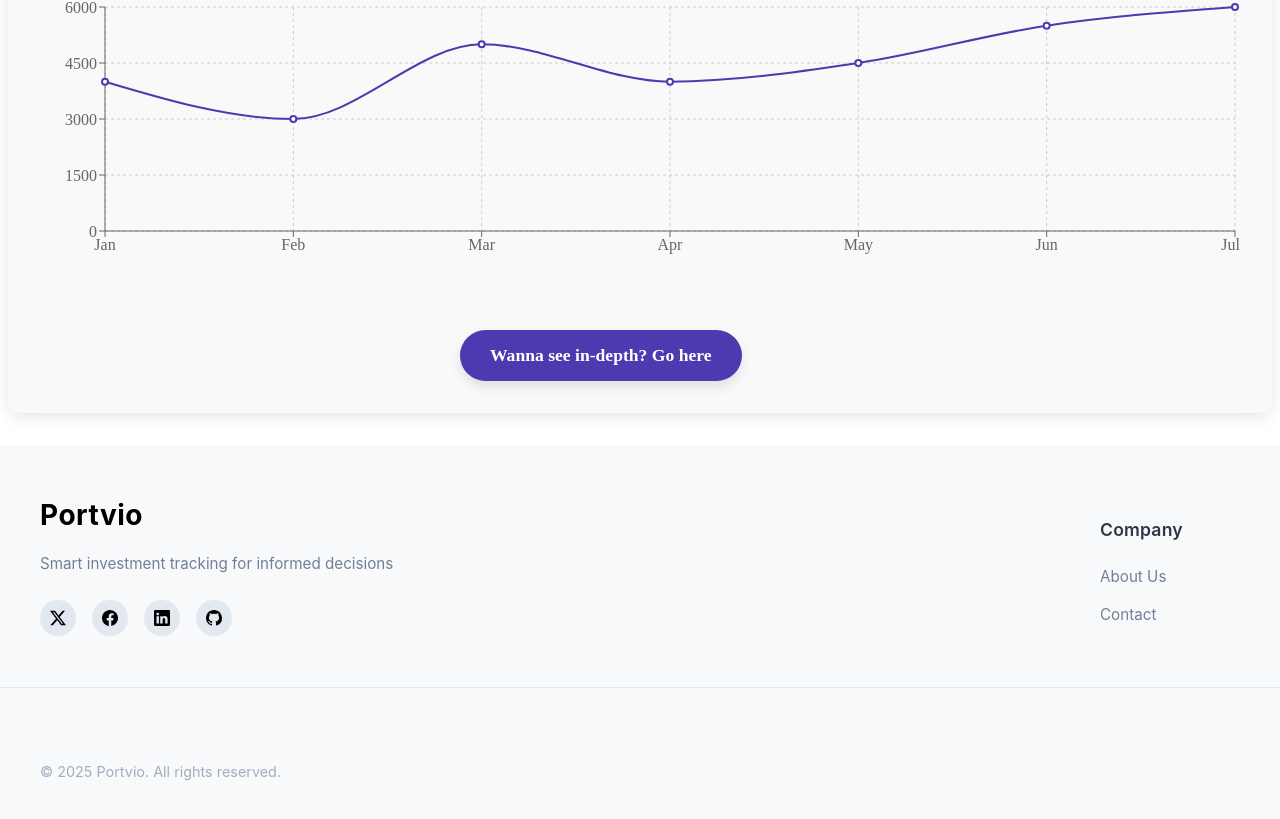
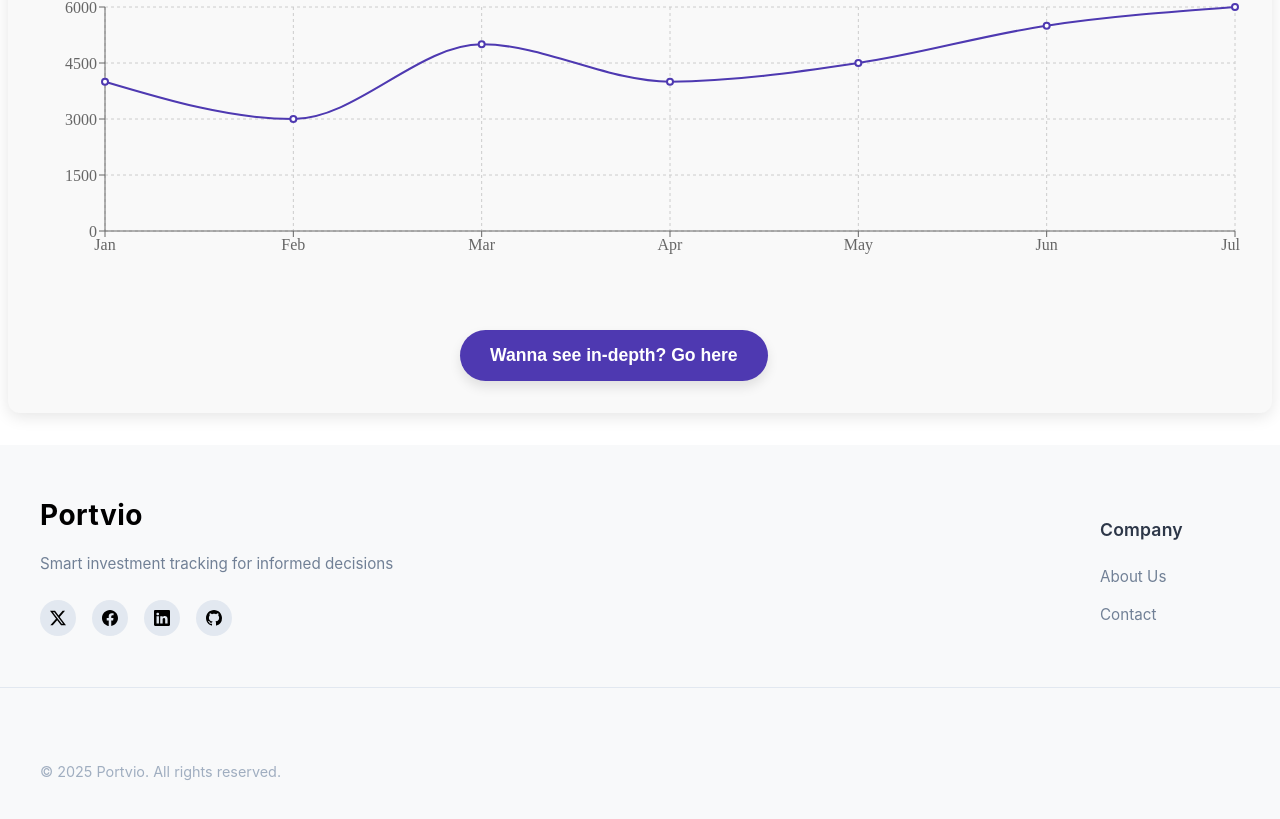
Before and after one commit to VinayakxSingh/Portvio, a React (Vite) app: page / in a window 1280 px wide. Shown: the part 2867-3686 px from the top of the page. Built offline with nearby package versions, Linux system fonts and the light colour scheme.

Commit message:
Update index.css

```diff
--- a/src/index.css
+++ b/src/index.css
@@ -31,13 +31,13 @@ body {
 
 h1, h2, h3, h4, h5, h6 {
   color: #222;
-  font-family: inherit;
+/*   font-family: inherit; */
   font-weight: 800;
   letter-spacing: .01em;
   margin-bottom: 0.4em;
 }
 button, input, select, textarea {
-  font-family: inherit;
+/*   font-family: inherit; */
 }
 ::selection {
   background: #a385ed;
```
